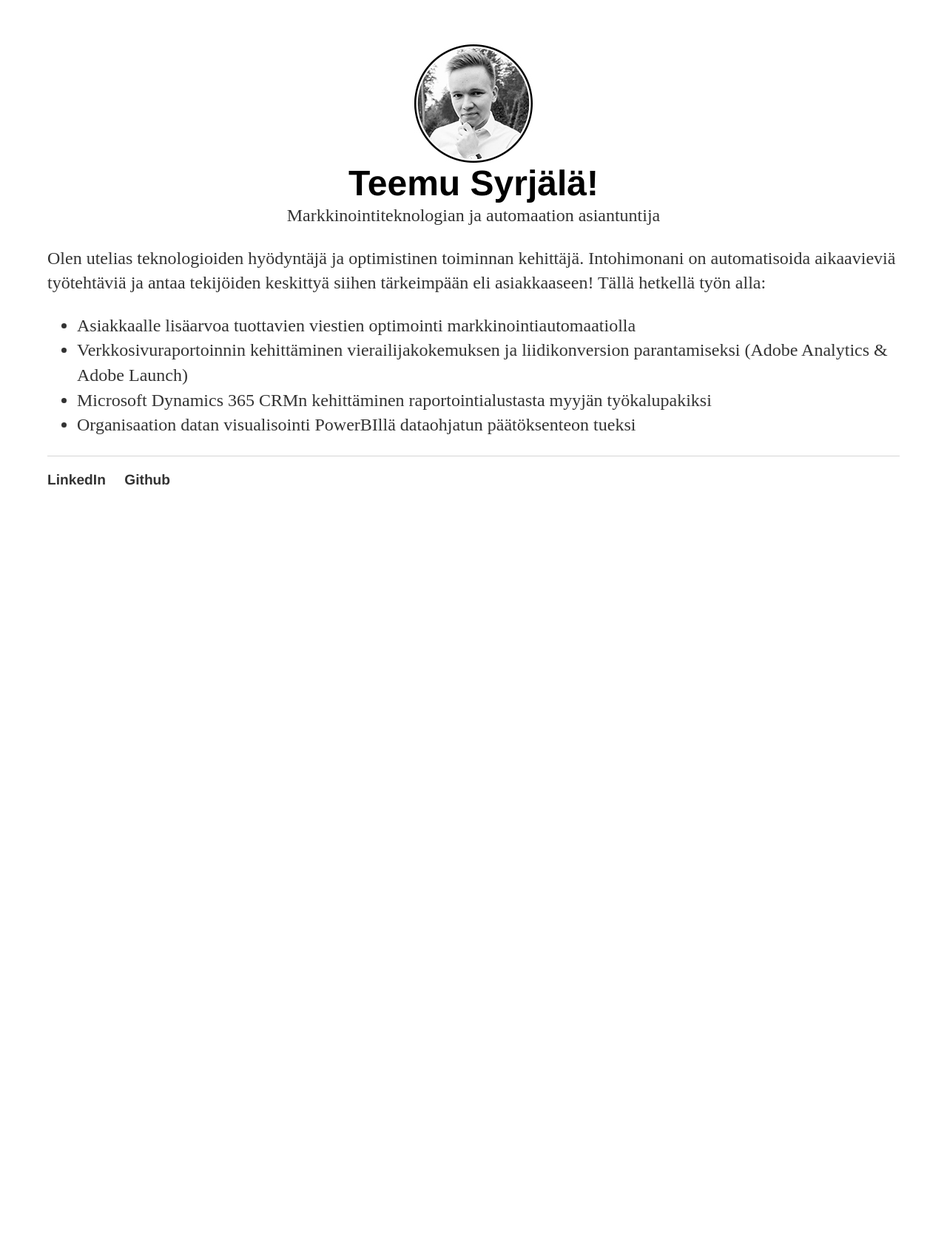
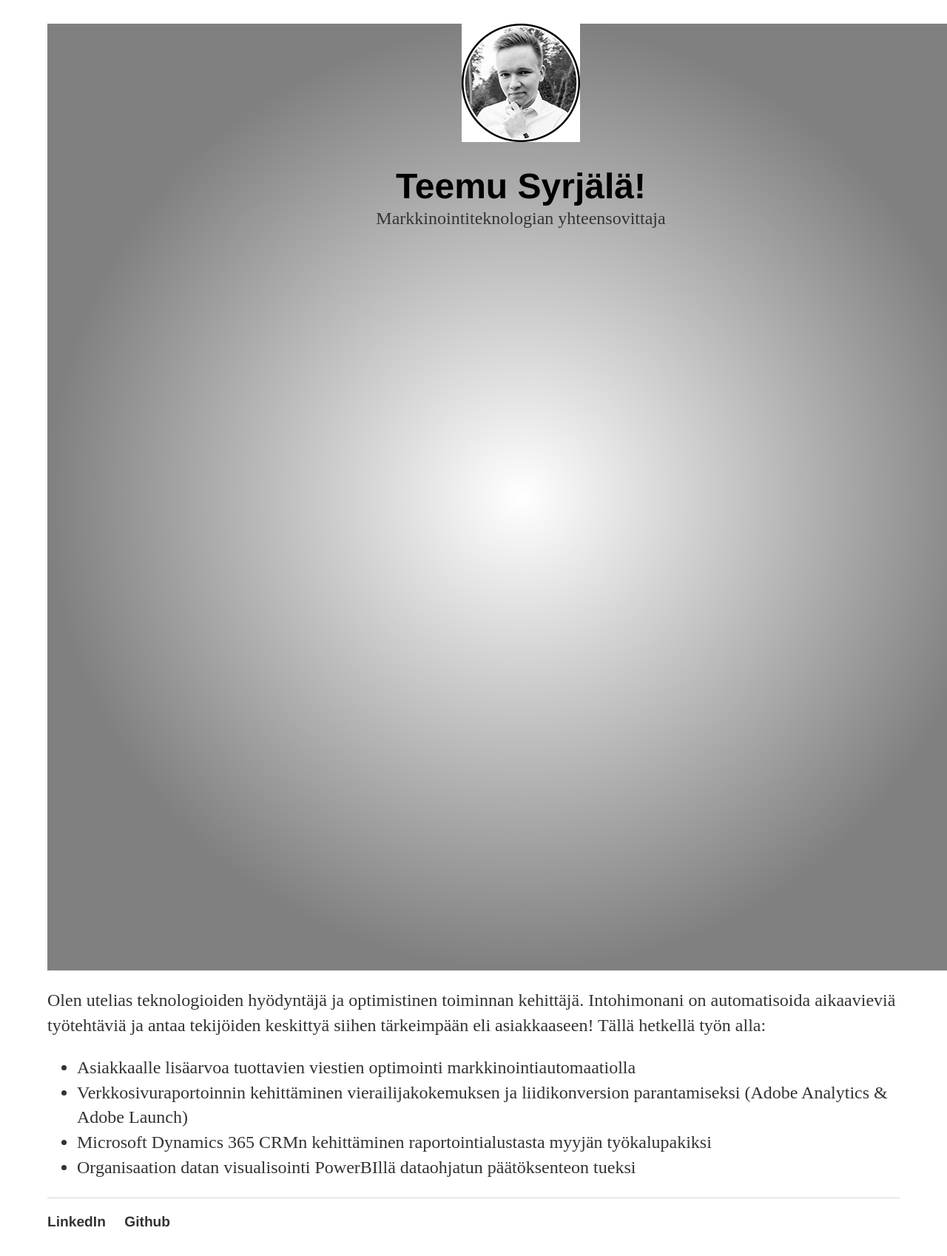
Before and after one commit to T3mmu/t3mmu.github.io, a Jekyll site: the page built from index.html, in a window 1280 px wide. Shown: the whole page at 74% size. Built offline with Jekyll 4.4.1, drawn with Linux system fonts in a browser that asks for light colours; before the commit the page ends 900 px from its top, so only the background shows below that.

Commit message:
Update index

```diff
--- a/css/main.css
+++ b/css/main.css
@@ -1,5 +1,5 @@
 body {
-    margin: 60px auto;
+    margin: 2em auto;
     width: 90vw;
 }
 nav ul, footer ul {
@@ -22,8 +22,7 @@ a:hover {
 h1 {
     font-size: 3em;
     font-family:'Helvetica', 'Arial', 'Sans-Serif';
-    margin-block-end: 0em;
-    margin-block-start: 0em;
+    margin-bottom: auto;
     text-align: center;
 }
 p {
@@ -34,8 +33,7 @@ p {
 
 p.tagline{
     text-align: center;
-    margin-block-end: 0em;
-    margin-block-start: 0em;
+    margin-top: auto;
 }
 
 ul {
@@ -64,3 +62,10 @@ ul.posts li {
   margin-right: auto;
   max-width: 50%;
 }
+
+.grad {
+  height: 100vw;
+  width: 100vw;
+  background-color: white; /* For browsers that do not support gradients */
+  background-image: radial-gradient(farthest-side at 50% 50%, white, grey); /* Standard syntax (must be last) */
+}
--- a/index.html
+++ b/index.html
@@ -3,10 +3,13 @@ layout: default
 title: Teemu Syrjälä
 description: Olen utelias ja optimistinen toiminnan kehittäjä. Intohimonani on automatisoida työtehtäviä ja  mahdollistaa keskittyminen siihen tärkeimpään eli asiakkaaseen!
 ---
-<div>
+<div class="grad">
  	<img src="/assets/teemu_w160.jpg" alt="Teemu Syrjälä" class="center">
 	<h1>Teemu Syrjälä!</h1>
-	<p class="tagline"> Markkinointiteknologian ja automaation asiantuntija</p>
+	<p class="tagline"> Markkinointiteknologian yhteensovittaja</p>
+</div>
+
+<div class="">
 	<p>Olen utelias teknologioiden hyödyntäjä ja optimistinen toiminnan kehittäjä. Intohimonani on automatisoida aikaavieviä
 	työtehtäviä ja antaa tekijöiden keskittyä siihen tärkeimpään eli asiakkaaseen! Tällä hetkellä työn alla: </p>
 
```
